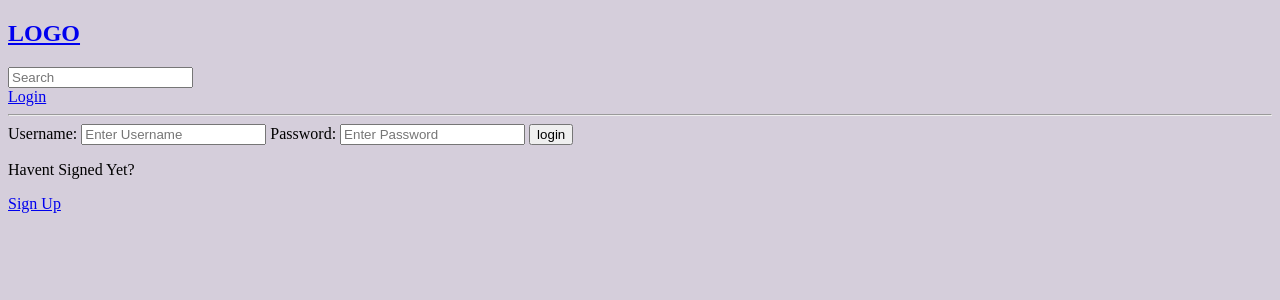
After one commit to Yomiguel/social_network, a Django app: page /login/ in a window 1280 px wide. The commit adds this page. Shown: the top 300 px of the page. Run offline with Django 4.2, Linux system fonts and the light colour scheme.

Commit message:
Added user registration

```diff
--- a/base/templates/base/home.html
+++ b/base/templates/base/home.html
@@ -24,8 +24,10 @@
             <div>
                 {% for room in rooms %}
                     <div>
-                        <a href="{% url 'Update-Room' room.id %}">Edit</a>
-                        <a href="{% url 'Delete' room.id %}">Delete</a>
+                        {% if request.user == room.host  %}
+                            <a href="{% url 'Update-Room' room.id %}">Edit</a>
+                            <a href="{% url 'Delete' room.id %}">Delete</a>
+                        {% endif %}
                         <span>@{{ room.host.username }}</span>
                         <h5>{{ room.id }}</h5>--<a href="{% url 'Room' room.id %}">{{ room.name }}</a>
                         <small>{{ room.topic.name }}</small>
--- /dev/null
+++ b/base/templates/base/login_register.html
@@ -0,0 +1,33 @@
+{% extends 'main.html' %}
+
+{% block content %}
+    {% if page == 'Login' %}
+        <div>
+            <form method="POST" action="">
+                {% csrf_token %}
+
+                <label>Username: </labe>
+                <input type="text" name="username" placeholder="Enter Username"/>
+
+                <label>Password: </labe>
+                <input type="password" name="password" placeholder="Enter Password"/>
+
+                <input type="submit" value="login"/>
+            </form>
+
+            <p>Havent Signed Yet?</p>
+            <a href="{% url 'Register' %}">Sign Up</a>
+        </div>
+    {% else %}
+        <div>
+            <form method="POST" action="">
+                {% csrf_token %}
+                {{form.as_p}}
+                <input type="submit" value="register"/>
+            </form>
+
+            <p>Already Signed Up?</p>
+            <a href="{% url 'Login' %}">Login</a>
+        </div>
+    {% endif %}
+{% endblock content %}
--- a/base/urls.py
+++ b/base/urls.py
@@ -2,6 +2,9 @@ from django.urls import path
 from . import views
 
 urlpatterns = [
+    path('login/', views.loginPage, name="Login"),
+    path('logout/', views.logoutUser, name="Logout"),
+    path('register/', views.registerPage, name="Register"),
     path('', views.home, name="Home"),
     path('room/<str:pk>/', views.room, name="Room"),
     path('create-room/', views.createRoom, name="Create-Room"),
--- a/base/views.py
+++ b/base/views.py
@@ -1,9 +1,66 @@
 from django.shortcuts import render, redirect
+from django.http import HttpResponse
 from django.db.models import Q
+from django.contrib.auth.models import User
+from django.contrib import messages
+from django.contrib.auth import authenticate, login, logout
+from django.contrib.auth.forms import UserCreationForm
+from django.contrib.auth.decorators import login_required
 from .models import Room, Topic
 from .forms import RoomForm
 
 
+def loginPage(request):
+
+    page = 'Login'
+
+    if request.user.is_authenticated:
+        return redirect('Home')
+
+    if request.method == 'POST':
+        username = request.POST.get('username')
+        password = request.POST.get('password')
+
+        try:
+            user = User.objects.get(username=username)
+        except:
+            messages.error(request, 'User ' + username + ' Does Not Exist')
+
+        user = authenticate(request, username=username, password=password)
+
+        if user is not None:
+            login(request, user)
+            return (redirect('Home'))
+        else:
+            messages.error(request, 'Username Or Password Does Not Match')
+
+    context = {'page': page}
+    return render(request, 'base/login_register.html', context)
+
+
+def logoutUser(request):
+    logout(request)
+    return (redirect('Home'))
+
+
+def registerPage(request):
+    form = UserCreationForm()
+    context = {'form': form}
+
+    if request.method == 'POST':
+        form = UserCreationForm(request.POST)
+        if form.is_valid():
+            user = form.save(commit=False)
+            user.username = user.username.lower()
+            user.save()
+            login(request, user)
+            return redirect('Home')
+        else:
+            messages.error(request, 'An Error Ocurred During Registration')
+    return render(request, 'base/login_register.html', context)
+
+
+@login_required(login_url='Login')
 def home(request):
     q = request.GET.get('q') if request.GET.get('q') != None else ''
 
@@ -29,6 +86,7 @@ def room(request, pk):
     return render(request, 'base/room.html', context)
 
 
+@login_required(login_url='Login')
 def createRoom(request):
     form = RoomForm
     if request.method == 'POST':
@@ -40,9 +98,13 @@ def createRoom(request):
     return render(request, 'base/room_form.html', context)
 
 
+@login_required(login_url='Login')
 def updateRoom(request, pk):
     room = Room.objects.get(id=pk)
     form = RoomForm(instance=room)
+
+    if request.user != room.host:
+        return HttpResponse('You Are Not Allowed Here!')
 
     if request.method == 'POST':
         form = RoomForm(request.POST, instance=room)
@@ -54,8 +116,13 @@ def updateRoom(request, pk):
     return render(request, 'base/room_form.html', context)
 
 
+@login_required(login_url='Login')
 def deleteRoom(request, pk):
     room = Room.objects.get(id=pk)
+
+    if request.user != room.host:
+        return HttpResponse('You Are Not Allowed Here!')
+
     if request.method == 'POST':
         room.delete()
         return redirect('Home')
--- a/templates/main.html
+++ b/templates/main.html
@@ -9,6 +9,14 @@
     <body>
         {% include 'navbar.html' %}
 
+            {% if messages %}
+                <ul class="messages">
+                    {% for message in messages %}
+                        <li>{{ message }}</li>
+                    {% endfor %}
+                </ul>
+            {% endif %}
+
         {% block content %}
 
         {% endblock content %}
--- a/templates/navbar.html
+++ b/templates/navbar.html
@@ -6,4 +6,11 @@
     <input type="text" name="q" placeholder="Search"/>
 </form>
 
+{% if request.user.is_authenticated %}
+    <p>Hello {{request.user}}</p>
+    <a href="{% url 'Logout' %}">Logout</a>
+{% else %}
+    <a href="{% url 'Login' %}">Login</a>
+{% endif %}
+
 <hr>
```
